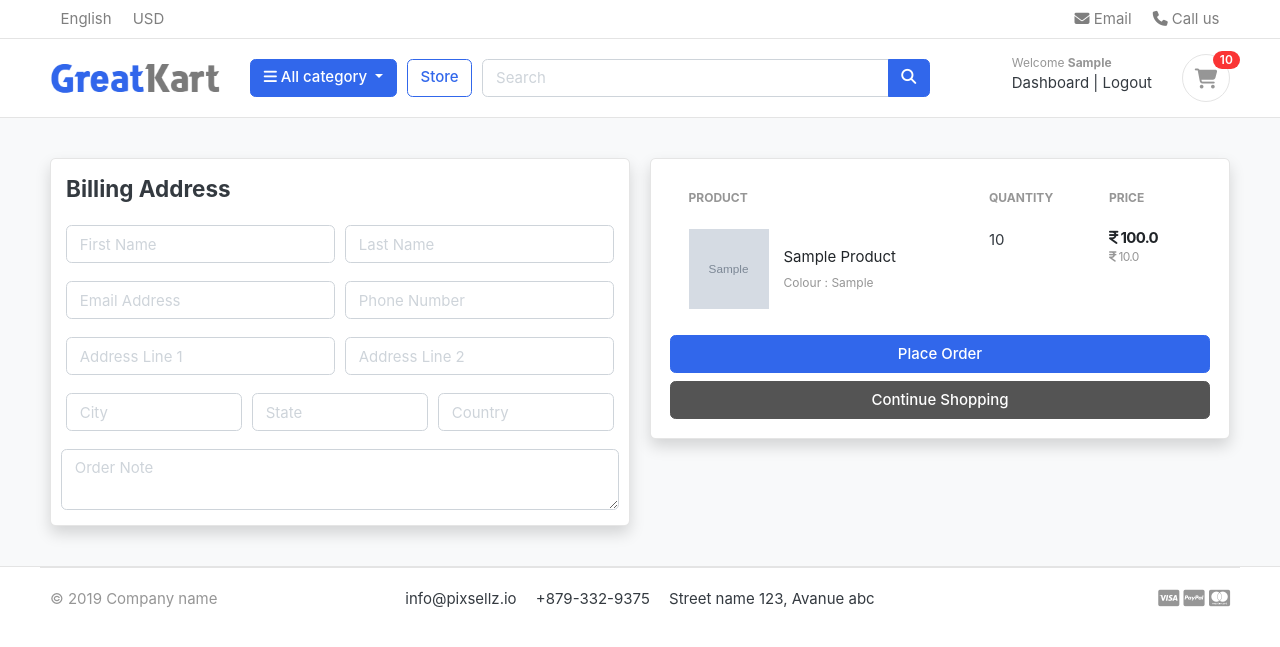
After one commit to Ubaidkhan06/E-commerce_django, a Django app: page /cart/checkout/ in a window 1280 px wide. The commit adds this page. Shown: the top 647 px of the page. Run offline with Django 3.2, Linux system fonts and the light colour scheme; a user stored in the database is signed in; tables that the repository leaves empty hold one stand-in row (values such as "Sample post"); grey boxes marked "Sample" are stand-in pictures; some libraries are stand-ins or nearby versions; some web fonts are replaced.

Commit message:
checkout

```diff
--- a/cart/context_processors.py
+++ b/cart/context_processors.py
@@ -9,7 +9,10 @@ def counter(request):
     else:
         try:
             cart = Cart.objects.filter(cart_id = _cart_id(request))
-            cart_items = CartItem.objects.all().filter(cart=cart[:1])
+            if request.user.is_authenticated:
+                cart_items = CartItem.objects.all().filter(user=request.user)
+            else:
+                cart_items = CartItem.objects.all().filter(cart=cart[:1])
             for cart_item in cart_items:
                 cart_count += cart_item.quantity
         except Cart.DoesNotExist:
--- a/cart/models.py
+++ b/cart/models.py
@@ -1,4 +1,5 @@
 from django.db import models
+from accounts.models import Account
 from store.models import Product, Variation
 # Create your models here.
 
@@ -11,9 +12,10 @@ class Cart(models.Model):
 
 
 class CartItem(models.Model):
+    user        = models.ForeignKey(Account, on_delete=models.CASCADE, null=True)
     product     = models.ForeignKey(Product, on_delete=models.CASCADE)
     variations  = models.ManyToManyField(Variation, blank=True)
-    cart        = models.ForeignKey(Cart, on_delete=models.CASCADE)
+    cart        = models.ForeignKey(Cart, on_delete=models.CASCADE, null=True)
     quantity    = models.IntegerField()
     is_active   = models.BooleanField(default=True)
 
--- a/cart/urls.py
+++ b/cart/urls.py
@@ -6,4 +6,5 @@ urlpatterns = [
     path('add_cart/<int:product_id>/',views.AddtoCartView, name='add_to_cart'),
     path('remove_cart/<int:product_id>/<int:cart_item_id>/',views.RemoveCartView, name='remove_from_cart'),
     path('remove_cart_item/<int:product_id>/<int:cart_item_id>/',views.RemoveCartItem, name='remove_item_from_cart'),
+    path('checkout/', views.CheckoutView, name='checkout'),
 ]
--- a/cart/views.py
+++ b/cart/views.py
@@ -1,33 +1,11 @@
-from django.http.response import HttpResponse
 from django.shortcuts import render, redirect, get_object_or_404
 from store.models import Product, Variation
 from .models import Cart, CartItem
 from django.core.exceptions import ObjectDoesNotExist
+from django.contrib.auth.decorators import login_required
+import requests
+# Create your views here.
 
-
-# Create your views here.
-def CartView(request, total=0, quantity=0, cart_items=None):
-    try:
-        cart = Cart.objects.get(cart_id=_cart_id(request))
-        cart_items = CartItem.objects.filter(cart=cart, is_active=True)
-        for cart_item in cart_items:
-            total += (cart_item.product.price * cart_item.quantity)
-            quantity += cart_item.quantity
-
-        tax = (2 * total)/100
-        grand_total = total + tax
-    except ObjectDoesNotExist:
-        pass
-
-    context = {
-        'total':total,
-        'quantity':quantity,
-        'cart_items':cart_items,
-        'tax':tax,
-        'grand_total':grand_total
-
-    }
-    return render (request, 'store/cart.html', context)
 
 
 def _cart_id(request):
@@ -37,76 +15,138 @@ def _cart_id(request):
     return cart
 
 
+def AddtoCartView(request, product_id):
+    current_user = request.user
+    product = Product.objects.get(id=product_id)  # get the product
+    # If the user is authenticated
+    if current_user.is_authenticated:
+        product_variation = []
+        if request.method == 'POST':
+            for item in request.POST:
+                key = item
+                value = request.POST[key]
 
-def AddtoCartView(request, product_id):
-    product = Product.objects.get(id=product_id)
-    product_variataion = []
-    if request.method == 'POST':
-        for item in request.POST:
-            key = item
-            value = request.POST[key]
-            try:
-                variation = Variation.objects.get(product=product, variation_category__iexact=key, variation_value__iexact=value)
-                product_variataion.append(variation)
-            except:
-                pass
-    # try:
-    #     cart = Cart.objects.get(cart_id=_cart_id(request))
-    # except Cart.DoesNotExist:
-    #     cart = Cart.objects.get(
-    #         cart_id = _cart_id(request)
-    #     )
-    # cart.save()
-    cart = Cart.objects.filter(cart_id=_cart_id(request)).first()
-    if not cart:
-        cart = Cart(cart_id = _cart_id(request))
+                try:
+                    variation = Variation.objects.get(
+                        product=product, variation_category__iexact=key, variation_value__iexact=value)
+                    product_variation.append(variation)
+                except:
+                    pass
+
+        is_cart_item_exists = CartItem.objects.filter(
+            product=product, user=current_user).exists()
+        if is_cart_item_exists:
+            cart_item = CartItem.objects.filter(
+                product=product, user=current_user)
+            ex_var_list = []
+            id = []
+            for item in cart_item:
+                existing_variation = item.variations.all()
+                ex_var_list.append(list(existing_variation))
+                id.append(item.id)
+
+            if product_variation in ex_var_list:
+                # increase the cart item quantity
+                index = ex_var_list.index(product_variation)
+                item_id = id[index]
+                item = CartItem.objects.get(product=product, id=item_id)
+                item.quantity += 1
+                item.save()
+
+            else:
+                item = CartItem.objects.create(
+                    product=product, quantity=1, user=current_user)
+                if len(product_variation) > 0:
+                    item.variations.clear()
+                    item.variations.add(*product_variation)
+                item.save()
+        else:
+            cart_item = CartItem.objects.create(
+                product=product,
+                quantity=1,
+                user=current_user,
+            )
+            if len(product_variation) > 0:
+                cart_item.variations.clear()
+                cart_item.variations.add(*product_variation)
+            cart_item.save()
+        return redirect('cart')
+    # If the user is not authenticated
+    else:
+        product_variation = []
+        if request.method == 'POST':
+            for item in request.POST:
+                key = item
+                value = request.POST[key]
+
+                try:
+                    variation = Variation.objects.get(
+                        product=product, variation_category__iexact=key, variation_value__iexact=value)
+                    product_variation.append(variation)
+                except:
+                    pass
+
+        try:
+            # get the cart using the cart_id present in the session
+            cart = Cart.objects.get(cart_id=_cart_id(request))
+        except Cart.DoesNotExist:
+            cart = Cart.objects.create(
+                cart_id=_cart_id(request)
+            )
         cart.save()
 
+        is_cart_item_exists = CartItem.objects.filter(
+            product=product, cart=cart).exists()
+        if is_cart_item_exists:
+            cart_item = CartItem.objects.filter(product=product, cart=cart)
+            # existing_variations -> database
+            # current variation -> product_variation
+            # item_id -> database
+            ex_var_list = []
+            id = []
+            for item in cart_item:
+                existing_variation = item.variations.all()
+                ex_var_list.append(list(existing_variation))
+                id.append(item.id)
 
-    is_cart_item_exists = CartItem.objects.filter(product=product, cart=cart).exists()
-    if is_cart_item_exists:
-        cart_item = CartItem.objects.filter(product=product, cart=cart)
-        # existing variations --> database
-        # current variation --> product_variation
-        # item-id --> database
-        ex_var_list = []
-        id = []
-        for item in cart_item:
-            existing_variation = item.variations.all()
-            ex_var_list.append(list(existing_variation))
-            id.append(item.id)
-        if product_variataion in ex_var_list:
-            # increase the cart quantity
-            index = ex_var_list.index(product_variataion)
-            item_id = id[index]
-            item = CartItem.objects.get(product=product, id=item_id)
-            item.quantity += 1
-            item.save()
+            if product_variation in ex_var_list:
+                # increase the cart item quantity
+                index = ex_var_list.index(product_variation)
+                item_id = id[index]
+                item = CartItem.objects.get(product=product, id=item_id)
+                item.quantity += 1
+                item.save()
+
+            else:
+                item = CartItem.objects.create(
+                    product=product, quantity=1, cart=cart)
+                if len(product_variation) > 0:
+                    item.variations.clear()
+                    item.variations.add(*product_variation)
+                item.save()
         else:
-            item = CartItem.objects.create(product=product, quantity=1, cart=cart)
-            if len(product_variataion) > 0:
-                item.variations.clear()
-                item.variations.add(*product_variataion)
-                # cart_item.quantity += 1
-            item.save()
-    else:
-        cart_item = CartItem.objects.create(
-            product = product,
-            quantity = 1,
-            cart = cart,
-        )
-        if len(product_variataion) > 0 :
-            cart_item.variations.clear()
-            cart_item.variations.add(*product_variataion)
-        cart_item.save()
-    return redirect('cart')
+            cart_item = CartItem.objects.create(
+                product=product,
+                quantity=1,
+                cart=cart,
+            )
+            if len(product_variation) > 0:
+                cart_item.variations.clear()
+                cart_item.variations.add(*product_variation)
+            cart_item.save()
+        return redirect('cart')
 
 
 def RemoveCartView(request, product_id, cart_item_id):
-    cart = Cart.objects.get(cart_id=_cart_id(request))
     product = get_object_or_404(Product, id=product_id)
     try:
-        cart_item = CartItem.objects.get(product=product, cart=cart, id=cart_item_id)
+        if request.user.is_authenticated:
+            cart_item = CartItem.objects.get(
+                product=product, user=request.user, id=cart_item_id)
+        else:
+            cart = Cart.objects.get(cart_id=_cart_id(request))
+            cart_item = CartItem.objects.get(
+                product=product, cart=cart, id=cart_item_id)
         if cart_item.quantity > 1:
             cart_item.quantity -= 1
             cart_item.save()
@@ -114,12 +154,74 @@ def RemoveCartView(request, product_id, cart_item_id):
             cart_item.delete()
     except:
         pass
-    return redirect ('cart')
+    return redirect('cart')
 
 
 def RemoveCartItem(request, product_id, cart_item_id):
-    cart = Cart.objects.get(cart_id = _cart_id(request))
     product = get_object_or_404(Product, id=product_id)
-    cart_item = CartItem.objects.get(product=product, cart=cart, id=cart_item_id)
+    if request.user.is_authenticated:
+        cart_item = CartItem.objects.get(
+            product=product, user=request.user, id=cart_item_id)
+    else:
+        cart = Cart.objects.get(cart_id=_cart_id(request))
+        cart_item = CartItem.objects.get(
+            product=product, cart=cart, id=cart_item_id)
     cart_item.delete()
     return redirect('cart')
+
+
+def CartView(request, total=0, quantity=0, cart_items=None):
+    try:
+        tax = 0
+        grand_total = 0
+        if request.user.is_authenticated:
+            cart_items = CartItem.objects.filter(
+                user=request.user, is_active=True)
+        else:
+            cart = Cart.objects.get(cart_id=_cart_id(request))
+            cart_items = CartItem.objects.filter(cart=cart, is_active=True)
+        for cart_item in cart_items:
+            total += (cart_item.product.price * cart_item.quantity)
+            quantity += cart_item.quantity
+        tax = (2 * total)/100
+        grand_total = total + tax
+    except ObjectDoesNotExist:
+        pass  # just ignore
+
+    context = {
+        'total': total,
+        'quantity': quantity,
+        'cart_items': cart_items,
+        'tax': tax,
+        'grand_total': grand_total,
+    }
+    return render(request, 'store/cart.html', context)
+
+
+@login_required(login_url='login')
+def CheckoutView(request, total=0, quantity=0, cart_items=None):
+    try:
+        tax = 0
+        grand_total = 0
+        if request.user.is_authenticated:
+            cart_items = CartItem.objects.filter(
+                user=request.user, is_active=True)
+        else:
+            cart = Cart.objects.get(cart_id=_cart_id(request))
+            cart_items = CartItem.objects.filter(cart=cart, is_active=True)
+        for cart_item in cart_items:
+            total += (cart_item.product.price * cart_item.quantity)
+            quantity += cart_item.quantity
+        tax = (2 * total)/100
+        grand_total = total + tax
+    except ObjectDoesNotExist:
+        pass  # just ignore
+
+    context = {
+        'total': total,
+        'quantity': quantity,
+        'cart_items': cart_items,
+        'tax': tax,
+        'grand_total': grand_total,
+    }
+    return render(request, 'store/checkout.html', context)
--- a/category/models.py
+++ b/category/models.py
@@ -5,9 +5,9 @@ from django.urls import reverse
 
 
 class Category(models.Model):
-    category_name = models.CharField(max_length=200, unique=True)
-    slug = models.SlugField(max_length=50, unique=True)
-    description = models.CharField(max_length=270, blank=True)
+    category_name  = models.CharField(max_length=200, unique=True)
+    slug           = models.SlugField(max_length=50, unique=True)
+    description    = models.CharField(max_length=270, blank=True)
     category_image = models.ImageField(upload_to='photos/category', blank=True)
 
     class Meta:
--- a/static/js/script.js
+++ b/static/js/script.js
@@ -1,4 +1,4 @@
-// some scripts
+// some script
 
 // jquery ready start
 $(document).ready(function() {
--- a/templates/base.html
+++ b/templates/base.html
@@ -14,9 +14,8 @@
 
     <!-- jQuery -->
     <script src="{% static 'js/jquery-2.0.0.min.js' %}" type="text/javascript"></script>
-    <script src="https://unpkg.com/htmx.org@1.5.0"
-        integrity="sha384-oGA+prIp5Vchu6we2YkI51UtVzN9Jpx2Z7PnR1I78PnZlN8LkrCT4lqqqmDkyrvI"
-        crossorigin="anonymous"></script>
+    <script src="https://unpkg.com/htmx.org@1.6.0" integrity="sha384-G4dtlRlMBrk5fEiRXDsLjriPo8Qk5ZeHVVxS8KhX6D7I9XXJlNqbdvRlp9/glk5D" crossorigin="anonymous"></script>
+
 
 
     <!-- Bootstrap4 files-->
@@ -61,12 +60,6 @@
             setTimeout(function(){
                 $('#message').fadeOut('slow')
             }, 1500)});
-
-        // $(document).ready(function(){
-        //     $('#logout').click(function()
-        //     {alert('Are you sure you want to logout?')});
-        // })
-
             // jquery end
     </script>
 </body>
--- a/templates/includes/navbar.html
+++ b/templates/includes/navbar.html
@@ -17,9 +17,9 @@
                         <a href="#" class="nav-link"> USD </a>
                     </li>
                 </ul>
-                <ul class="navbar-nav">
-                    <li><a hx-boost="true" href="#" class="nav-link"> <i class="fa fa-envelope"></i> Email </a></li>
-                    <li><a hx-boost="true" href="#" class="nav-link"> <i class="fa fa-phone"></i> Call us </a></li>
+                <ul class="navbar-nav" hx-boost="true">
+                    <li><a href="#" class="nav-link"> <i class="fa fa-envelope"></i> Email </a></li>
+                    <li><a href="#" class="nav-link"> <i class="fa fa-phone"></i> Call us </a></li>
                 </ul> <!-- list-inline //  -->
             </div> <!-- navbar-collapse .// -->
         </div> <!-- container //  -->
@@ -64,18 +64,18 @@
 
                         {% if user.is_authenticated %}
                         <div class="widget-header">
-                            <small class="title text-muted">Welcome <strong>{{ user.first_name }}</strong></small>
-                            <div>
-                                <a hx-boost="true" href="{% url 'dashboard' %}">Dashboard</a> <span class="dark-transp"> | </span>
-                                <a hx-boost="true" onclick="return confirm('Are you sure you want to Logout ?')" href="{% url 'logout' %}">Logout</a>
+                            <small class="title text-muted">Welcome <strong>{{ user.first_name|title  }}</strong></small>
+                            <div hx-boost="true">
+                                <a href="{% url 'dashboard' %}">Dashboard</a> <span class="dark-transp"> | </span>
+                                <a hx-confirm = "Are you sure ?"  href="{% url 'logout' %}">Logout</a>
                             </div>
                         </div>
                         {% else %}
                         <div class="widget-header">
                             <small class="title text-muted">Welcome Guest !!</small>
-                            <div>
-                                <a hx-boost="true" href="{% url 'login' %}">Log In</a> <span class="dark-transp"> | </span>
-                                <a hx-boost="true" href="{% url 'register' %}">Register</a>
+                            <div hx-boost="true">
+                                <a href="{% url 'login' %}">Log In</a> <span class="dark-transp"> | </span>
+                                <a href="{% url 'register' %}">Register</a>
                             </div>
                         </div>
                         {% endif %}
--- /dev/null
+++ b/templates/store/checkout.html
@@ -0,0 +1,127 @@
+{% extends 'base.html' %}
+{% load static %}
+
+{% block content %}
+<section class="section-content padding-y bg">
+    <div class="container">
+
+        <!-- ============================ COMPONENT 1 ================================= -->
+        <div class="row">
+            <aside class="col-lg-6">
+                <div class="card shadow p-3">
+                    <h4 class="card-title mb-4">Billing Address</h4>
+                    <form action="" method="POST">
+                        <div class="form-row">
+                            <div class="col form-group">
+                                <input type="text" name="first_name" class="form-control" placeholder="First Name" required>
+                            </div>
+                            <div class="col form-group">
+                                <input type="text" name="last_name" class="form-control" placeholder="Last Name" required>
+                            </div>
+                        </div>
+                        <div class="form-row">
+
+                            <div class="col form-group">
+                                <input type="email" name="email" class="form-control" placeholder="Email Address" required>
+                            </div>
+                            <div class="col form-group">
+                                <input type="text" name="phone_number" class="form-control" placeholder="Phone Number" required>
+                            </div>
+                        </div>
+                        <div class="form-row">
+                            <div class="col form-group">
+                                <input type="text" name="address_line_1" class="form-control" placeholder="Address Line 1" required>
+                            </div>
+                            <div class="col form-group">
+                                <input type="text" name="address_line_2" class="form-control" placeholder="Address Line 2">
+                            </div>
+                        </div>
+                        <div class="form-row">
+                            <div class="col form-group">
+                                <input type="text" name="city" class="form-control" placeholder="City" required>
+                            </div>
+                            <div class="col form-group">
+                                <input type="text" name="state" class="form-control" placeholder="State">
+                            </div>
+                            <div class="col form-group">
+                                <input type="text" name="country" class="form-control" placeholder="Country">
+                            </div>
+                        </div>
+                        <div class="form-row">
+                            <textarea name="order-note" class="form-control" rows="2" placeholder="Order Note"></textarea>
+                        </div>
+
+                </div> <!-- card.// -->
+
+            </aside> <!-- col.// -->
+            <aside class="col-lg-6">
+
+                <div class="card shadow">
+                    <div class="card-body">
+                        <table class="table table-borderless table-shopping-cart">
+                            <thead class="text-muted">
+                                <tr class="small text-uppercase">
+                                    <th scope="col">Product</th>
+                                    <th scope="col" width="120">Quantity</th>
+                                    <th scope="col" width="120">Price</th>
+                                </tr>
+                            </thead>
+                            <tbody>
+
+                                {% for cart_item in cart_items %}
+                                <tr>
+                                    <td>
+                                        <figure class="itemside align-items-center">
+                                            <div class="aside"><img src="{{ cart_item.product.images.url }}" class="img-sm">
+                                            </div>
+                                            <figcaption class="info">
+                                                <a hx-boost="true" href="{{ cart_item.product.get_url }}"
+                                                    class="title text-dark">{{ cart_item.product.product_name|title }}</a>
+                                                <p class="text-muted small">
+
+                                                    {% if cart_item.variations.all %}
+
+                                                    {% for item in cart_item.variations.all %}
+                                                    {{ item.variation_category |title }} : {{ item.variation_value|title }}
+                                                    <br>
+                                                    {% endfor %}
+
+                                                    {% endif %}
+
+                                                </p>
+                                            </figcaption>
+                                        </figure>
+                                    </td>
+                                    <td>
+                                        <!-- col.// -->
+                                        <label for="">{{ cart_item.quantity }}</label>
+                                    </td>
+                                    <td>
+                                        <div class="price-wrap">
+                                            <var class="price"><i class="fa fa-inr"></i> {{ cart_item.sub_total }}</var>
+                                            <small class="text-muted"><i class="fa fa-inr"></i> {{ cart_item.product.price }} </small>
+                                        </div> <!-- price-wrap .// -->
+                                    </td>
+                                </tr>
+                                {% endfor %}
+                            </tbody>
+                        </table>
+
+                        <button type="submit" class="btn btn-primary btn-block" name="submit">Place Order</button>
+                        <a hx-boost="true" href="{% url 'store' %}" class="btn btn-secondary btn-block">Continue
+                            Shopping</a>
+                        </form>
+                    </div> <!-- card-body.// -->
+                </div> <!-- card.// -->
+
+            </aside> <!-- col.// -->
+
+
+        </div> <!-- row.// -->
+
+        <!-- ============================ COMPONENT 1 END .// ================================= -->
+
+    </div> <!-- container .//  -->
+</section>
+<!-- ========================= SECTION CONTENT END// ========================= -->
+{% endblock content %}
```
Also changed, not shown: accounts/views.py (+69 -9 lines), templates/store/cart.html (+19 -9 lines), cart/migrations/0004_auto_20211002_1808.py (added).
